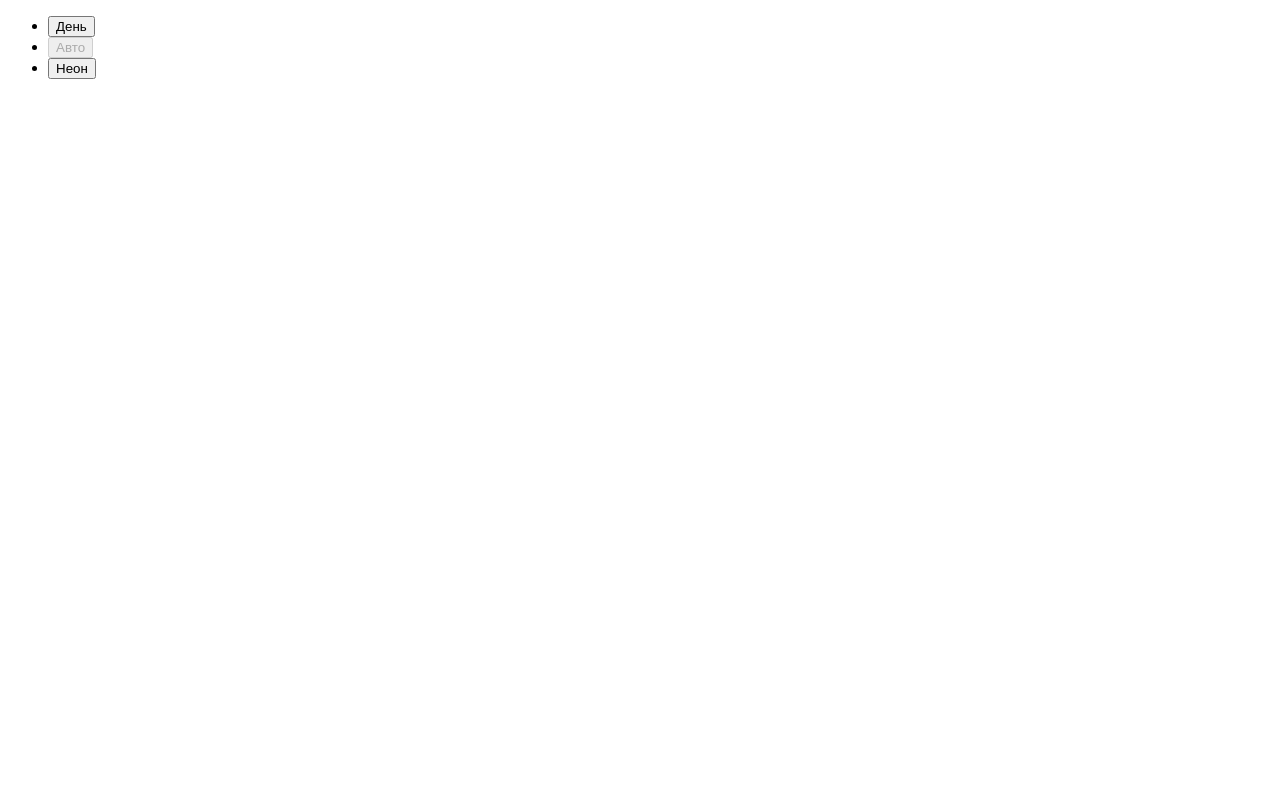
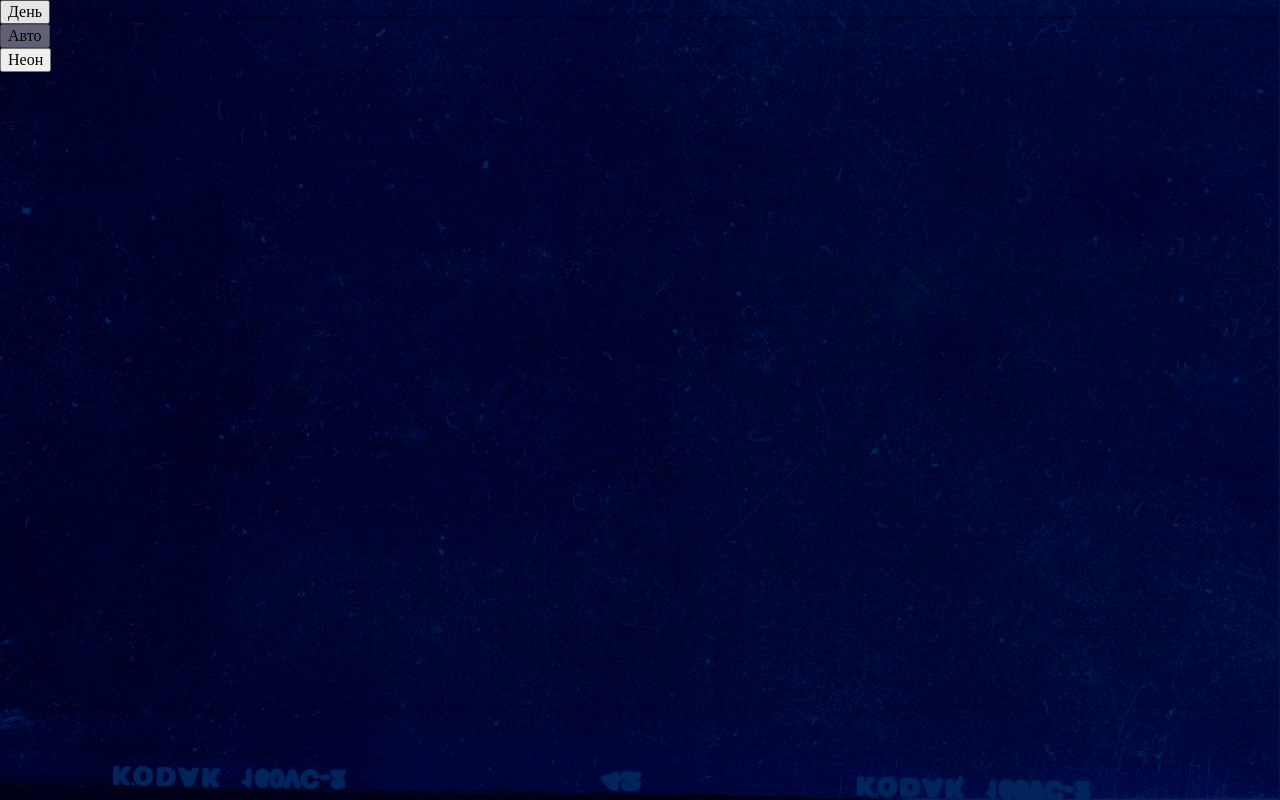
Before and after one commit to dacrunkking/slozhno-sosredotochitsya-fd, a website: page index.html in a window 1280 px wide. Drawn offline with Linux system fonts and the light colour scheme.

Commit message:
first steps, started work on header

```diff
--- a/index.html
+++ b/index.html
@@ -4,7 +4,17 @@
     <meta charset="UTF-8" />
     <meta http-equiv="X-UA-Compatible" content="IE=edge" />
     <meta name="viewport" content="width=device-width, initial-scale=1.0" />
+    <meta name="color-scheme" content="dark light">
     <title>Сложно сосредоточиться</title>
+    <link rel="stylesheet" href="./fonts/fonts.css" />
+    <link rel="stylesheet" href="./styles/globals.css">
+    <link rel="stylesheet" href="./styles/variables.css">
+    <link rel="stylesheet" href="./styles/style.css">
+    <link rel="stylesheet" href="./styles/dark.css">
+    <link rel="stylesheet" href="./styles/light.css">
+    <link rel="icon" href="./images/favicon.ico" sizes="any">
+    <link rel="icon" href="./images/favicon.svg" type="image/svg+xml">
+    <link rel="apple-touch-icon" href="./images/mobile-icon.png">
     <script src="./scripts/script.js"></script>
   </head>
   <body class="page">
--- a/styles/style.css
+++ b/styles/style.css
@@ -1,5 +1,16 @@
-/* Основные стили проекта. Это стили для темы, которую вы верстаете первой. */
+.page {
+  background-image: var(--bg-image);
+  background-position: center;
+  background-size: cover;
+  background-attachment: fixed;
+  background-repeat: no-repeat;
+  background-color: var(--bg-color);
+}
 
-.page {
-  /* сохраните в разметке и стилях класс page у тега body. Он удобен, чтобы составлять селекторы для разных цветовых тем. */
+.header {
+  height: 100vh;
+  min-height: 668px;
+  display: grid;
+  grid-template-columns: ;
+  grid-template-rows:
 }
--- a/styles/variables.css
+++ b/styles/variables.css
@@ -1,4 +1,4 @@
-/*
-  Переменные для вашего проекта
-  и их переопределение под различные устройства
-*/
+:root {
+  --bg-image: url('../images/cover-image-dark.png');
+  --bg-color: #000028;
+}
```
Also changed, not shown: 1 other file.
